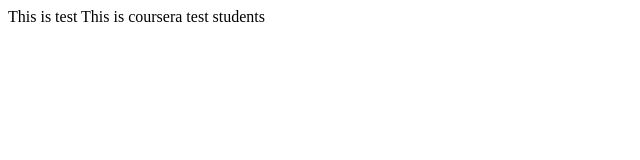
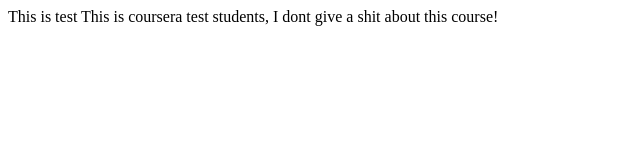
Before and after one commit to hthimz/courseratest, a plain HTML site: page index.html in a window 1280 px wide. Shown: the whole page, without its empty margins (0-640 px from the left). Drawn offline with Linux system fonts and the light colour scheme.

Commit message:
New version of Website

```diff
--- a/index.html
+++ b/index.html
@@ -2,6 +2,6 @@
 <head>This is test
 </head>
 <body>
-  This is coursera test students
+  This is coursera test students, I dont give a shit about this course!
 </body>
   </html>
```
